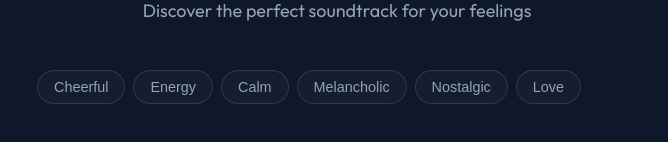
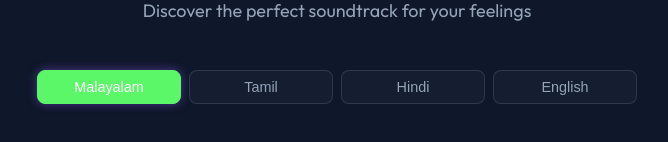
Before and after one commit to jdayalu/mood-melody, a React (Vite) app: page / in a window 1280 px wide. Shown: the part 133-275 px from the top of the page, without its empty margins (303-971 px from the left). Built offline with nearby package versions, Linux system fonts and the light colour scheme; no server answers.

Commit message:
Add language selection buttons (Malayalam, Tamil, Hindi, English)

```diff
--- a/src/App.jsx
+++ b/src/App.jsx
@@ -7,6 +7,7 @@ import './PlayButton.css';
 
 function App() {
   const [mood, setMood] = useState('');
+  const [language, setLanguage] = useState('Malayalam');
   const [songs, setSongs] = useState(null);
   const [loading, setLoading] = useState(false);
   const [error, setError] = useState('');
@@ -68,8 +69,8 @@ function App() {
       // Switching to 'lite' version to attempt to bypass quota/availability issues
       const model = genAI.getGenerativeModel({ model: "gemini-2.0-flash-lite" });
 
-      const prompt = `Recommend 5 malayalam songs for someone who is feeling "${mood}".
-      Return the response as a JSON array where each object has "title", "artist", a brief "reason" for the recommendation, and a "history" field containing a 1-2 sentence interesting fact or history about the song in Malayalam language.
+      const prompt = `Recommend 5 ${language} songs for someone who is feeling "${mood}".
+      Return the response as a JSON array where each object has "title", "artist", a brief "reason" for the recommendation, and a "history" field containing a 1-2 sentence interesting fact or history about the song in ${language} language.
       Do not include markdown or code blocks, just the raw JSON string. e.g. [{"title": "...", "artist": "...", "reason": "...", "history": "..."}]`;
 
       const result = await model.generateContent(prompt);
@@ -107,6 +108,19 @@ function App() {
 
       <main className="main-content">
         <div className="input-section">
+          <div className="mood-select-container">
+            {['Malayalam', 'Tamil', 'Hindi', 'English'].map((lang) => (
+              <button
+                key={lang}
+                onClick={() => setLanguage(lang)}
+                className={`mood-chip ${language === lang ? 'selected' : ''}`}
+                style={{ borderRadius: '0.5rem', flex: 1, textAlign: 'center', justifyContent: 'center' }}
+              >
+                {lang}
+              </button>
+            ))}
+          </div>
+
           <div className="mood-select-container">
             {[
               { label: 'Cheerful', mood: 'Cheerful' },
```
